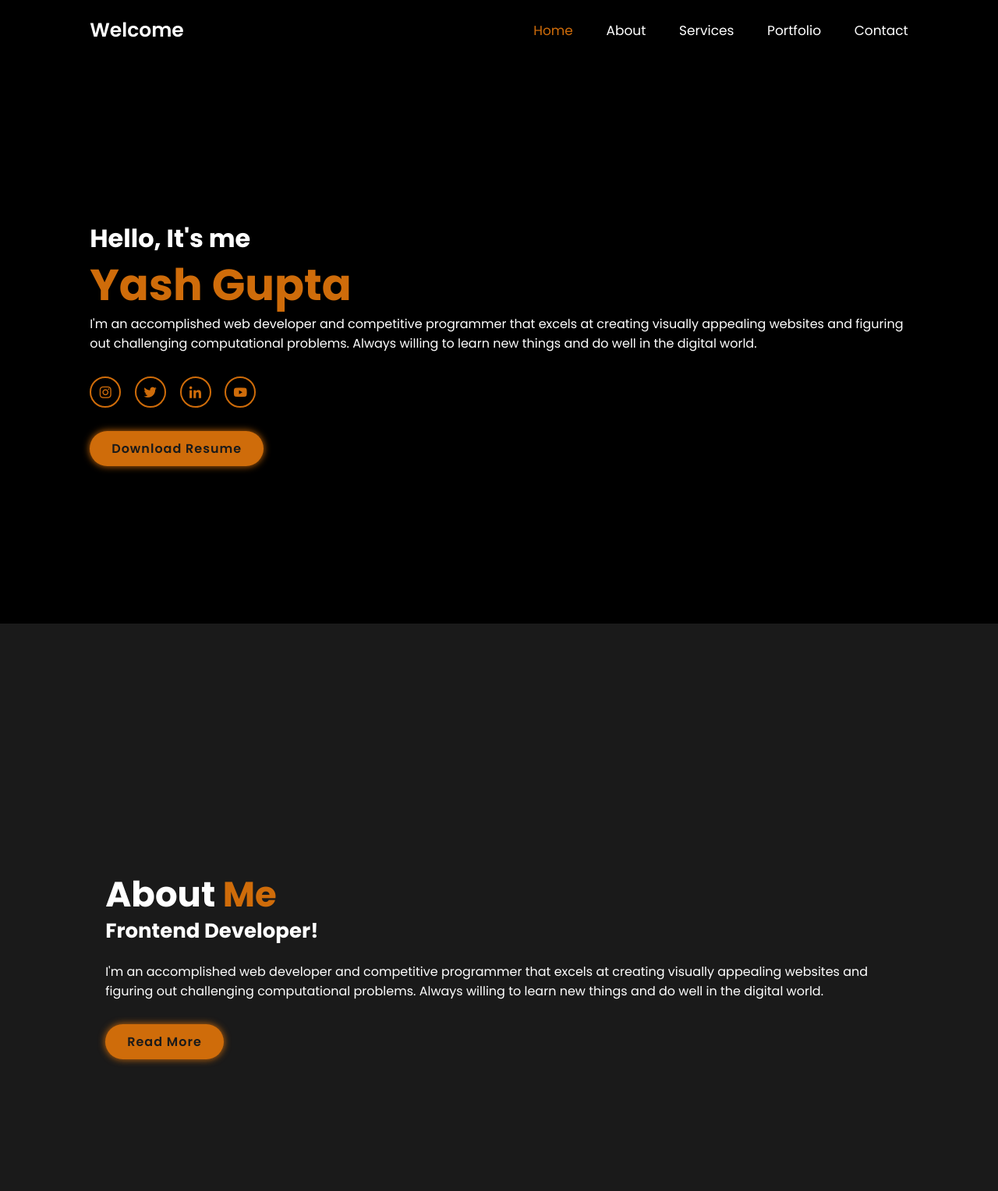
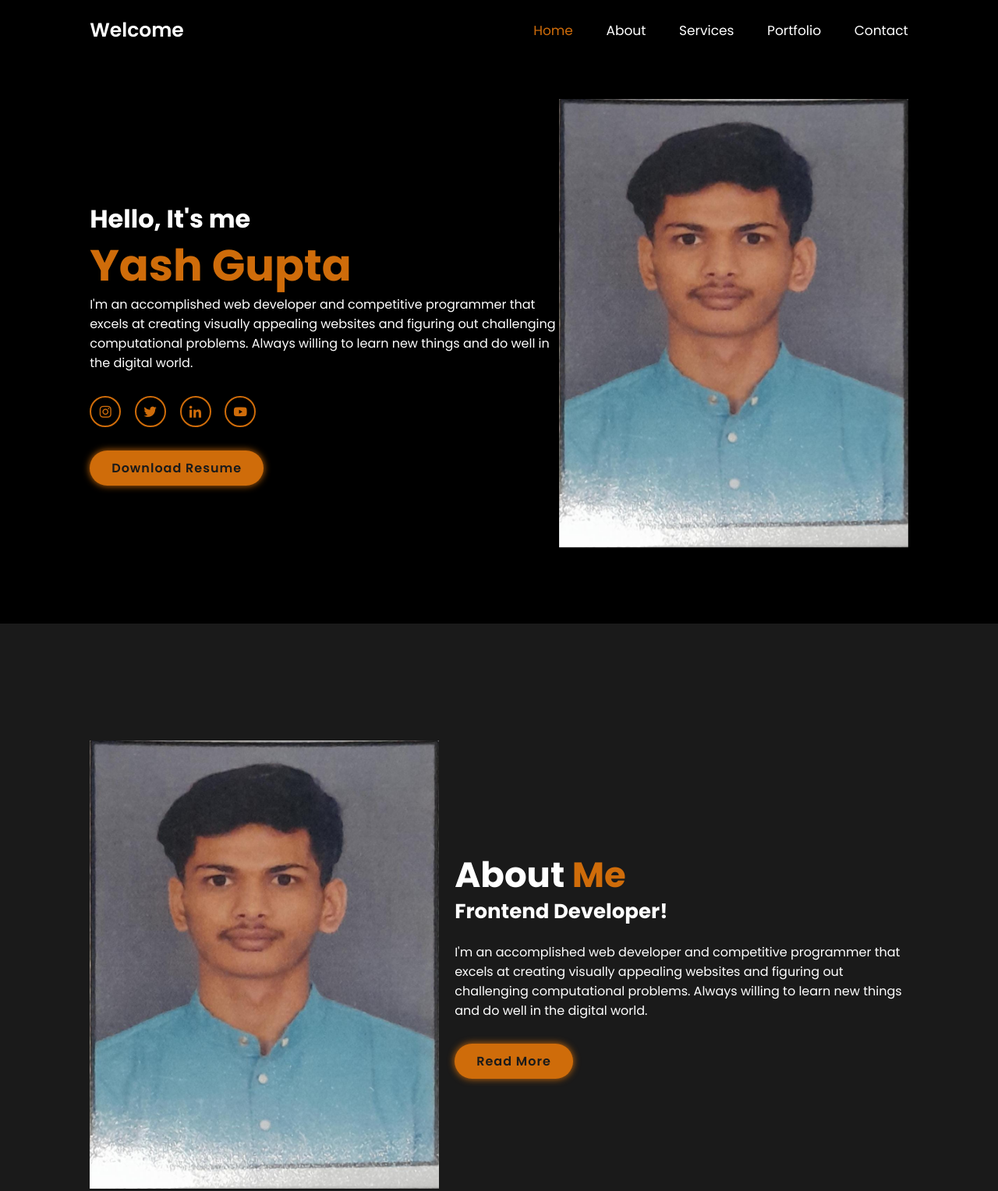
Before and after one commit to yashgupta749/portfolio, a plain HTML site: page index.html in a window 1280 px wide. Shown: the top 1528 px of the page at 78% size. Drawn offline with nearby package versions, Linux system fonts and the light colour scheme; the site is published under a folder, as on GitHub Pages, so addresses that start at the root find nothing; files whose address does not match are found by name.

Commit message:
Update index.html

```diff
--- a/index.html
+++ b/index.html
@@ -43,14 +43,14 @@
 
         </div>
         <div class="home-img">
-            <img src="/image/photo.jpg" alt="">
+            <img src="./image/photo.jpg" alt="">
         </div>
     </section>
 
     <!---About section design-->
     <section class="about" id="about">
         <div class="about-img">
-             <img src="/image/photo.jpg" alt="">
+             <img src="./image/photo.jpg" alt="">
         </div>
         <div class="about-content">
            <h2 class="heading">About <span>Me</span></h2>
```
